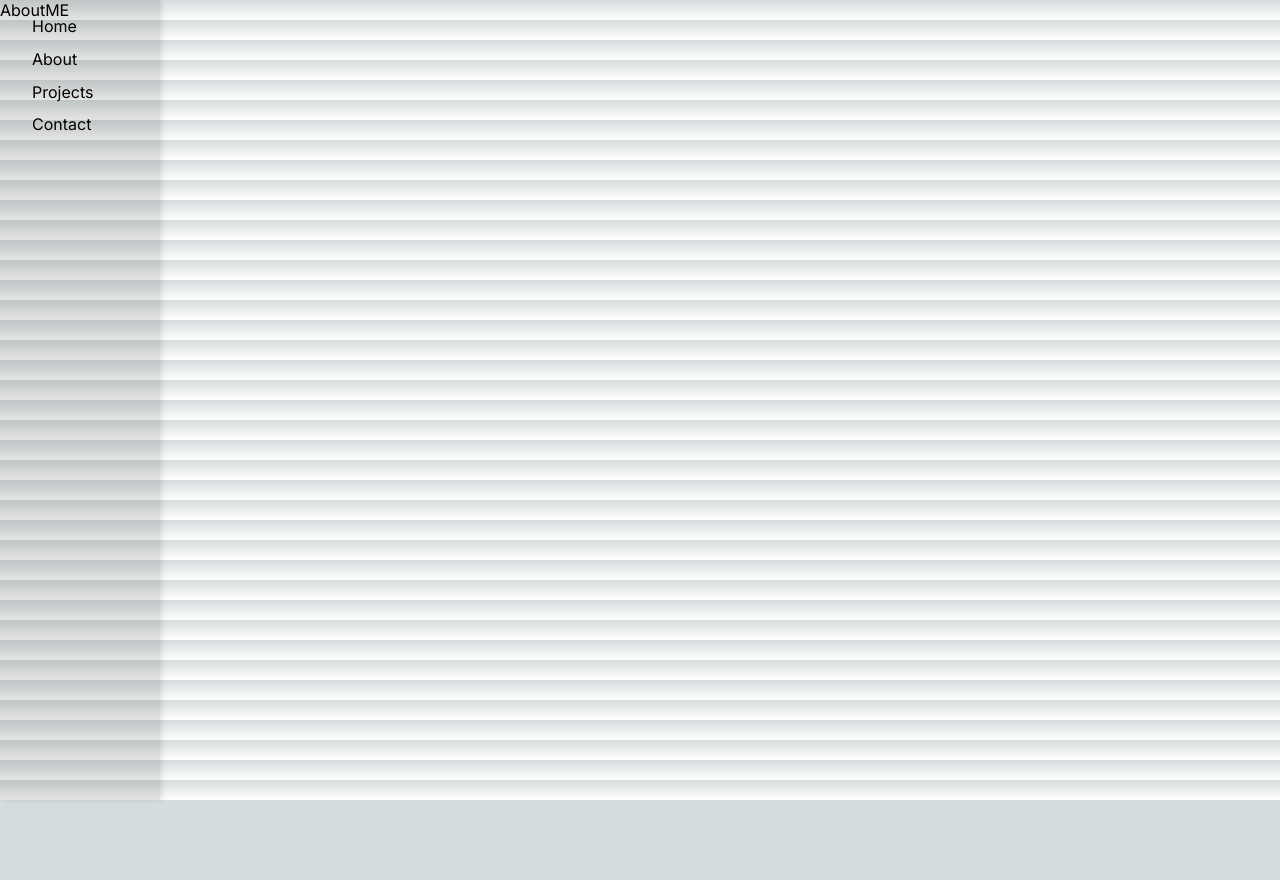
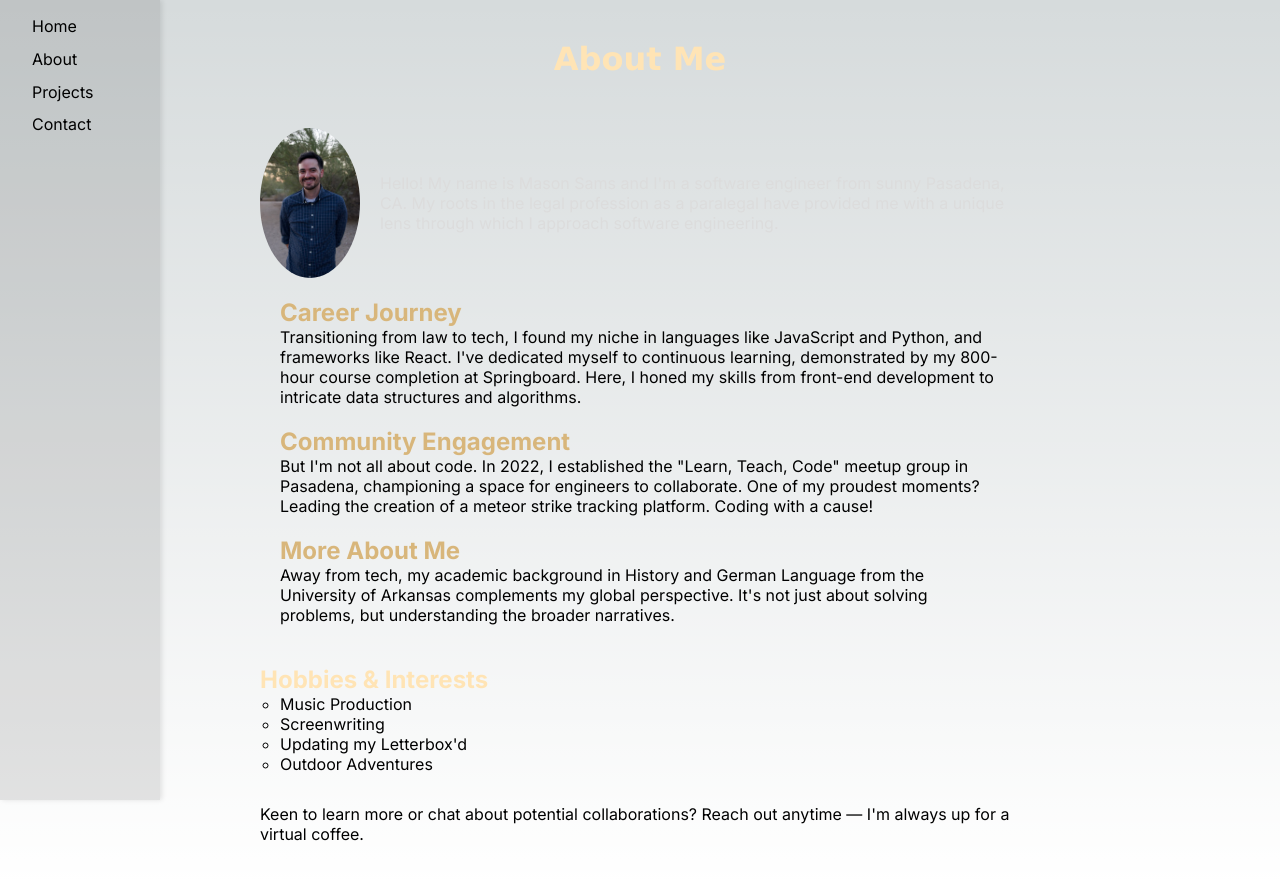
Before and after one commit to LongDefeat/portfolio, a Next.js app in the folder portfolio/: page /about-me in a window 1280 px wide. Shown: the top 880 px of the page. Before the commit the page ends 800 px from the top, so only its background shows below. Built offline with nearby package versions, Linux system fonts and the light colour scheme.

Commit message:
add about-me page and styling; adjust navbar

```diff
--- a/portfolio/src/app/about-me/page.js
+++ b/portfolio/src/app/about-me/page.js
@@ -1,5 +1,62 @@
+// AboutMe.js
+import styles from '@/styles/AboutMe.module.css';
+
 const AboutMe = () => {
-    return <p>AboutME</p>
+  return (
+    <div className={styles.container}>
+      <header className={styles.header}>
+        <h1 className={styles.subsectionTitle}>About Me</h1>
+      </header>
+
+      <section className={styles.profile}>
+        <img
+          src="/images/plaid-shirt.jpg"
+          alt="plaid-shirt"
+          className={styles.profileImage}
+        />
+        <p className={styles.subsectionContent}>
+          Hello! My name is Mason Sams and I'm a software engineer from sunny Pasadena, CA. My roots in the legal profession as a paralegal have provided me with a unique lens through which I approach software engineering.
+        </p>
+      </section>
+
+      <section className={styles.journey}>
+        <h2 className={styles.subsectionTitle}>Career Journey</h2>
+        <p className={styles.subsectionContent}>
+          Transitioning from law to tech, I found my niche in languages like JavaScript and Python, and frameworks like React. I've dedicated myself to continuous learning, demonstrated by my 800-hour course completion at Springboard. Here, I honed my skills from front-end development to intricate data structures and algorithms.
+        </p>
+      </section>
+
+      <section className={styles.community}>
+        <h2 className={styles.subsectionTitle}>Community Engagement</h2>
+        <p className={styles.subsectionContent}>
+          But I'm not all about code. In 2022, I established the "Learn, Teach, Code" meetup group in Pasadena, championing a space for engineers to collaborate. One of my proudest moments? Leading the creation of a meteor strike tracking platform. Coding with a cause!
+        </p>
+      </section>
+
+      <section className={styles.background}>
+        <h2 className={styles.subsectionTitle}>More About Me</h2>
+        <p className={styles.subsectionContent}>
+          Away from tech, my academic background in History and German Language from the University of Arkansas complements my global perspective. It's not just about solving problems, but understanding the broader narratives.
+        </p>
+      </section>
+
+      <section className={styles.interests}>
+        <h2 className={styles.subsectionTitle}>Hobbies & Interests</h2>
+        <ul className={styles.subsectionContent}>
+          <li>Music Production</li>
+          <li>Screenwriting</li>
+          <li>Updating my Letterbox'd</li>
+          <li>Outdoor Adventures</li>
+        </ul>
+      </section>
+
+      <section className={styles.contact}>
+        <p className={styles.subsectionContent}>
+          Keen to learn more or chat about potential collaborations? Reach out anytime — I'm always up for a virtual coffee.
+        </p>
+      </section>
+    </div>
+  );
 }
 
 export default AboutMe;
--- a/portfolio/src/app/portfolio/page.js
+++ b/portfolio/src/app/portfolio/page.js
@@ -1,4 +1,4 @@
-// components/Portfolio.js
+
 import Image from 'next/image';
 import projects from '@/data/projects';
 import ProjectCard from '@/components/ProjectCard';
@@ -22,7 +22,7 @@ const Portfolio = () => (
           <p>
             I am a passionate developer seeking to create technologies that enhance the lives of the
             <span className={worldStyles.world}> 🌎 </span>
-            around him
+            around him. Distinctive journey transitioning from law to dynamic software engineering. My goal is always seeking the intersection between problem-solving and createive expression.
           </p>
         </div>
       </div>
--- a/portfolio/src/components/Navbar.js
+++ b/portfolio/src/components/Navbar.js
@@ -10,10 +10,10 @@ const Navbar = () => {
       </div> */}
       <ul className={styles.navLinks}>
         <li className={styles.navItem}>
-          <Link href="/">Home</Link>
+          <Link href="/portfolio">Home</Link>
         </li>
         <li className={styles.navItem}>
-          <Link href="/about">About</Link>
+          <Link href="/about-me">About</Link>
         </li>
         <li className={styles.navItem}>
           <Link href="/projects">Projects</Link>
--- /dev/null
+++ b/portfolio/src/styles/AboutMe.module.css
@@ -0,0 +1,88 @@
+.container {
+  max-width: 800px;
+  margin: 0 auto;
+  padding: 40px 20px;
+}
+
+.header {
+  text-align: center;
+  padding-bottom: 40px;
+  color: moccasin;
+  font-family: Verdana, Geneva, Tahoma, sans-serif;
+}
+
+.profile {
+  display: flex;
+  align-items: center;
+  color: gainsboro;
+  margin-top: 10px;
+}
+
+.profileImage {
+  width: 150px;
+  height: 150px;
+  border-radius: 50%;
+  margin-right: 20px;
+}
+
+.bio {
+  flex: 1;
+  flex-wrap: wrap;
+}
+
+.subsection-title {
+  color: moccasin;
+  font-size: 24px;
+  border-bottom: 2px solid moccasin;
+  padding-bottom: 10px;
+  margin-bottom: 20px;
+  margin-top: 30px;
+}
+
+.subsection-content {
+  color: rgb(228, 228, 228);
+  font-size: 18px;
+  line-height: 1.6;
+  margin-bottom: 20px;
+}
+
+.journey{
+  margin: 20px;
+}
+
+.journey h2 {
+  color: rgb(216, 182, 123);
+}
+
+.community {
+  margin: 20px;
+}
+
+.community h2{
+  color: rgb(216, 182, 123);
+}
+
+.background{
+  margin: 20px;
+}
+
+.background h2 {
+  color: rgb(216, 182, 123);
+}
+
+.interests {
+  margin-top: 40px;
+}
+
+.interests h2 {
+  color: moccasin;
+}
+
+.interests ul {
+  list-style-type: circle;
+  margin-left: 20px;
+}
+
+.contact {
+  margin-top: 30px;
+}
```
